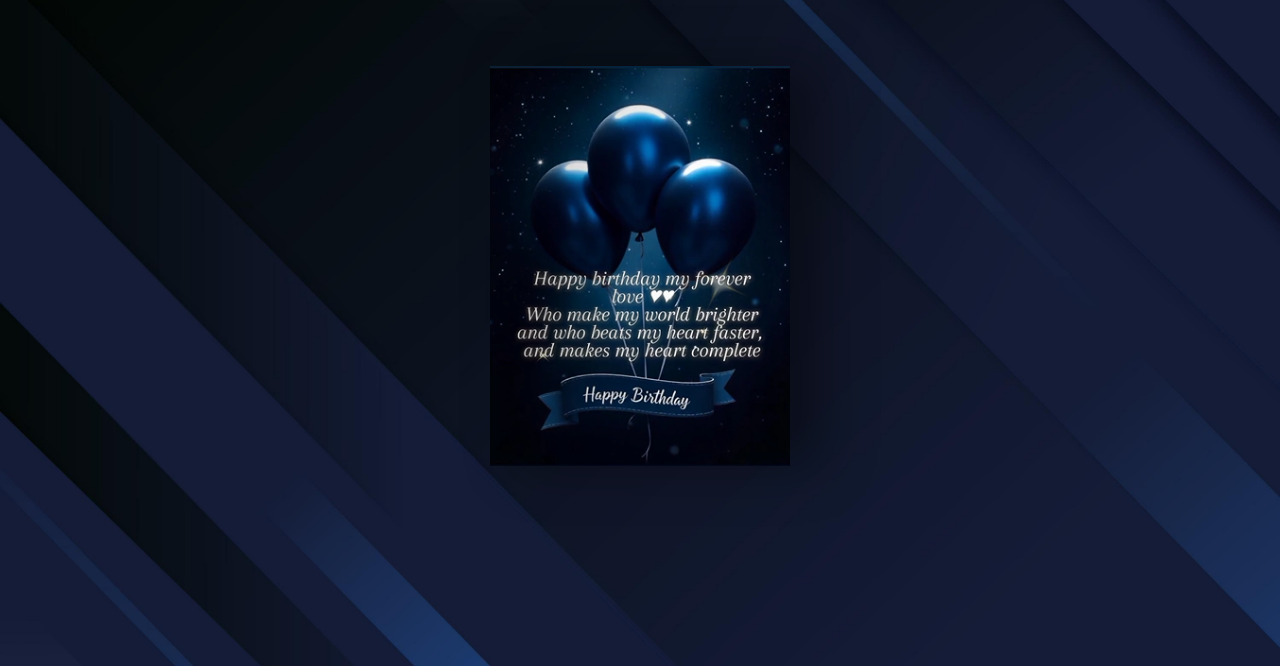
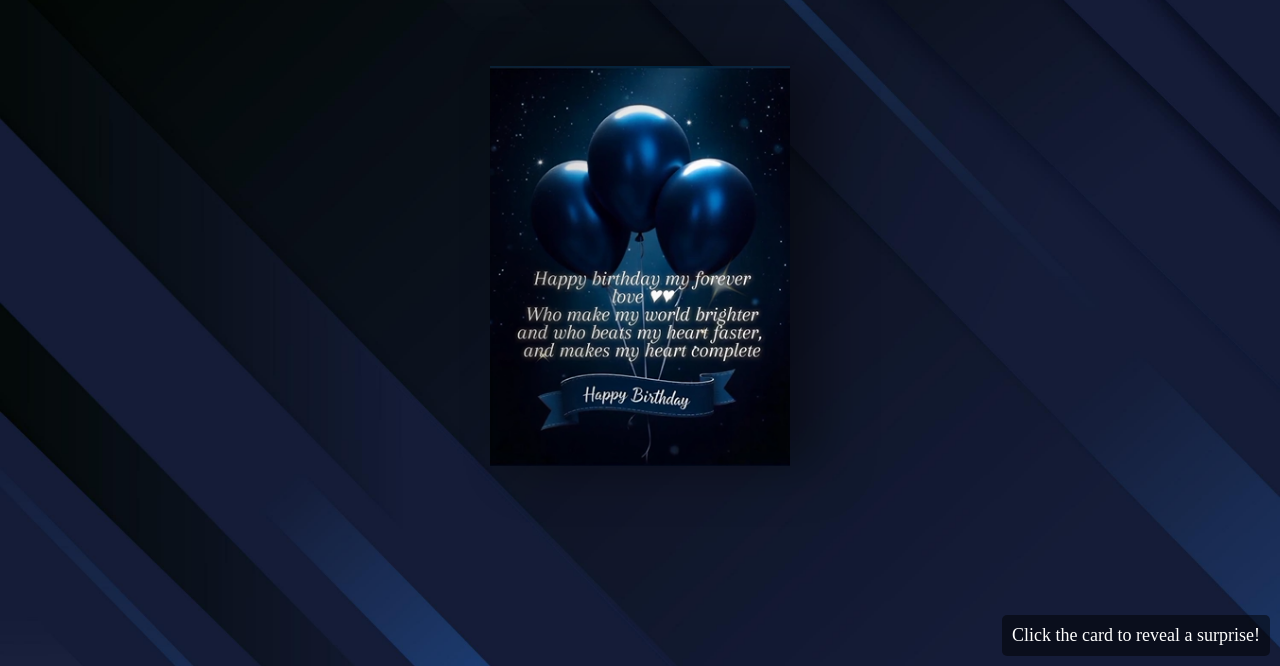
Before and after one commit to IFRAH-SARFRAZ/20th_birthday-, a plain HTML site: page index.html in a window 1280 px wide. Shown: the part 134-800 px from the top of the page. Drawn offline with Linux system fonts and the light colour scheme.

Commit message:
Update index.html

```diff
--- a/index.html
+++ b/index.html
@@ -158,6 +158,20 @@
     .birthdayCard:hover .cardFront {
       transform: rotateY(-160deg);
     }
+
+    /* Instruction Text */
+    .instruction {
+      position: absolute;
+      bottom: 10px;
+      right: 10px;
+      color: #fff;
+      font-family: 'Times New Roman', cursive;
+      font-size: 18px;
+      background-color: rgba(0, 0, 0, 0.5);
+      padding: 10px;
+      border-radius: 5px;
+      display: inline-block;
+    }
   </style>
 </head>
 <body>
@@ -181,6 +195,9 @@
     </div>
   </div>
 
+  <!-- Instruction Text -->
+  <div class="instruction">Click the card to reveal a surprise!</div>
+
   <script>
     const card = document.querySelector('.birthdayCard');
     const video = document.querySelector('.videoContainer video');
```
